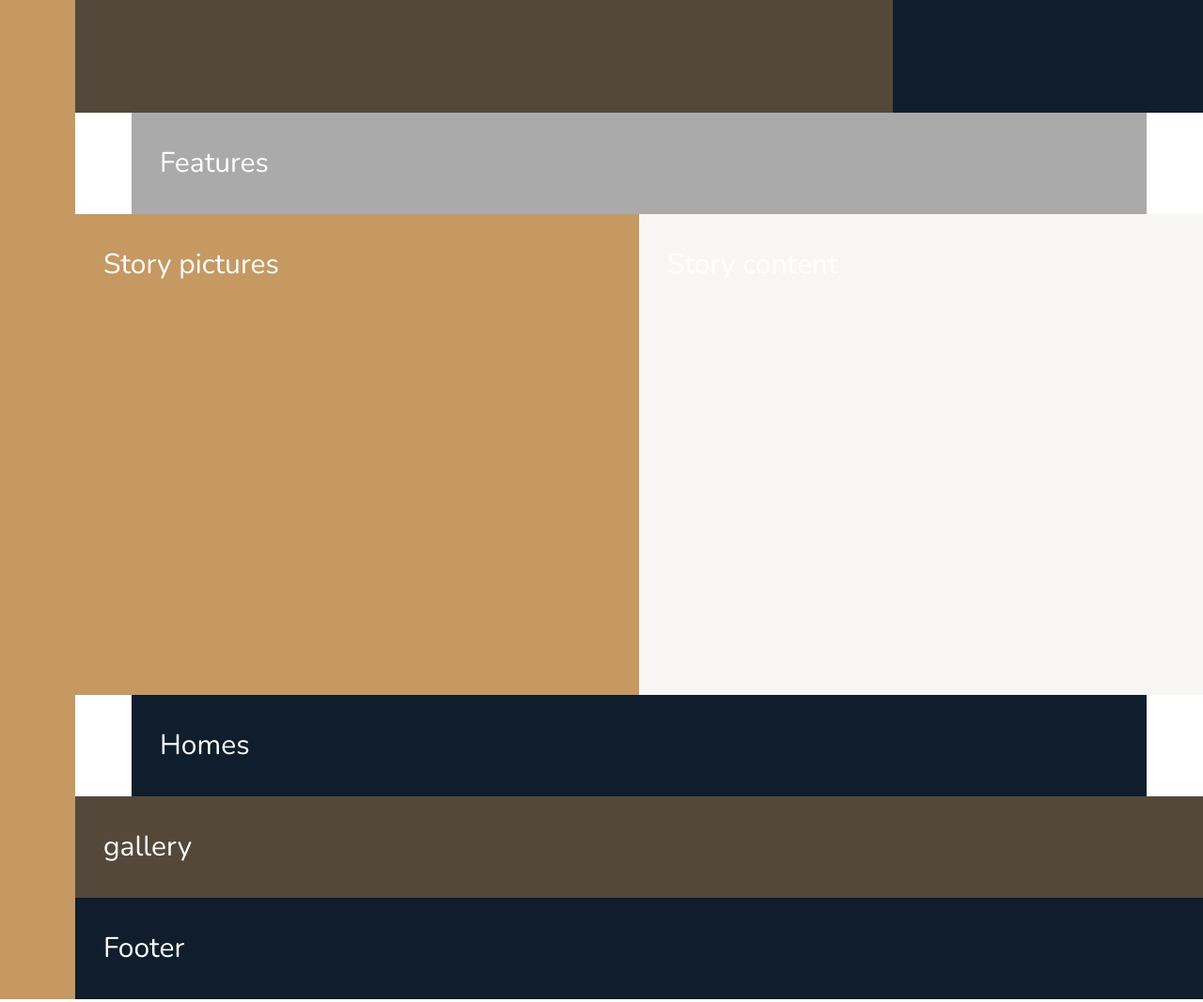
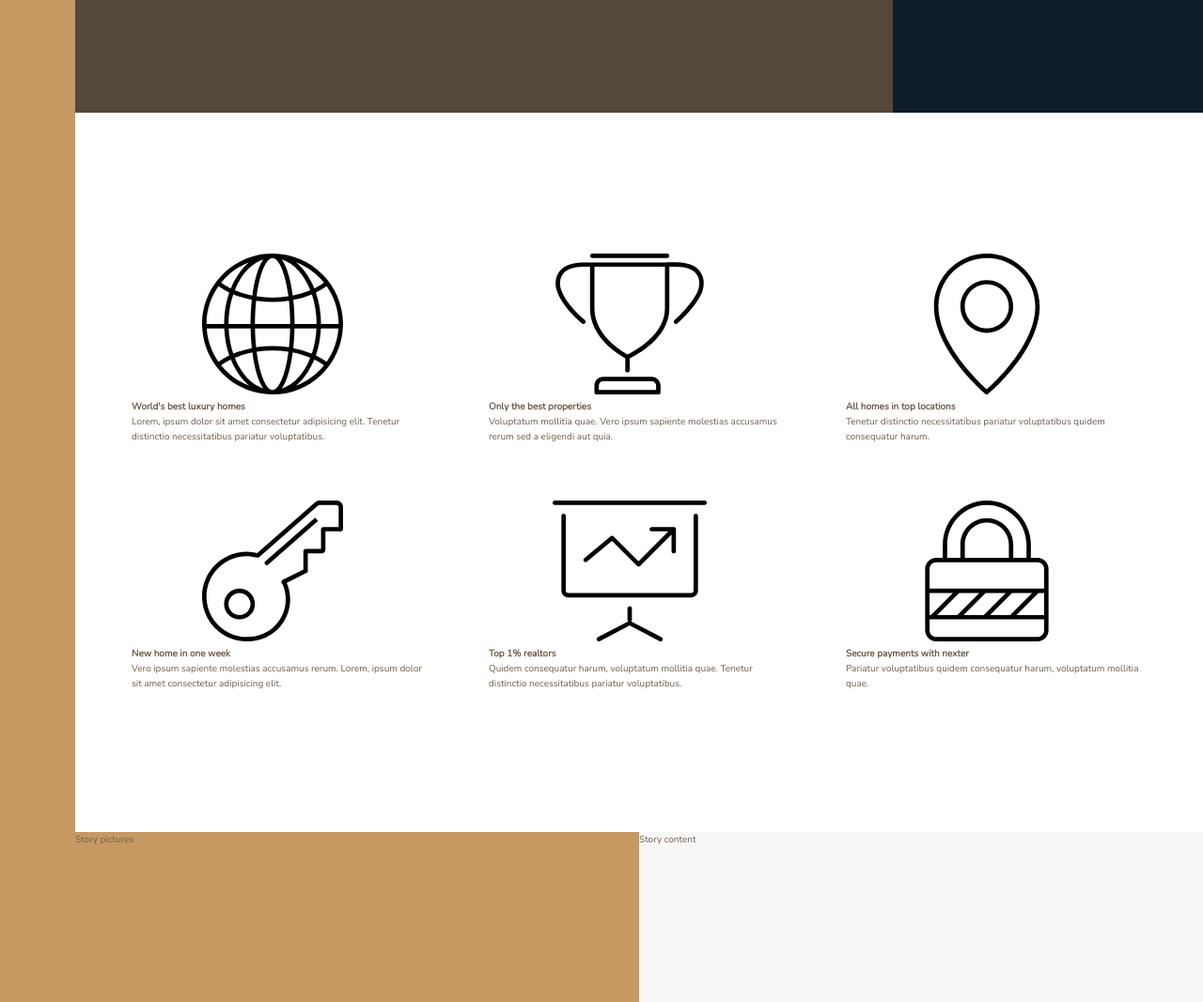
Before and after one commit to SwastikSonkusare/Nexter, a website: page index.html in a window 1280 px wide. Shown: the part 520-1587 px from the top of the page at 94% size. Drawn offline with nearby package versions, Linux system fonts and the light colour scheme.

Commit message:
in progress: features sections

```diff
--- a/index.html
+++ b/index.html
@@ -1,51 +1,102 @@
 <!DOCTYPE html>
 <html lang="en">
   <head>
-        <meta charset="UTF-8">
-        <meta name="viewport" content="width=device-width, initial-scale=1.0">
-        <meta http-equiv="X-UA-Compatible" content="ie=edge">
+    <meta charset="UTF-8" />
+    <meta name="viewport" content="width=device-width, initial-scale=1.0" />
+    <meta http-equiv="X-UA-Compatible" content="ie=edge" />
 
-        <link href="https://fonts.googleapis.com/css?family=Josefin+Sans:300,400,400i|Nunito:300,300i" rel="stylesheet">
-        <link rel="stylesheet" href="css/style.css">
-        <link rel="shortcut icon" type="image/png" href="img/favicon.png">
+    <link
+      href="https://fonts.googleapis.com/css?family=Josefin+Sans:300,400,400i|Nunito:300,300i"
+      rel="stylesheet"
+    />
+    <link rel="stylesheet" href="css/style.css" />
+    <link rel="shortcut icon" type="image/png" href="img/favicon.png" />
 
     <title>nexter &mdash; your home, your freedom</title>
   </head>
   <body class="container">
-        <div class="sidebar">
-            Side bar
+    <div class="sidebar">Side bar</div>
+
+    <header class="header">Header</header>
+
+    <div class="realtors">top 3 realtors</div>
+
+    <section class="features">
+      <div class="feature">
+        <svg class="feature__icon">
+          <use xlink:href="img/sprite.svg#icon-global"></use>
+        </svg>
+        <h4 class="heading-4">World's best luxury homes</h4>
+        <p class="feature__text">
+          Lorem, ipsum dolor sit amet consectetur adipisicing elit. Tenetur
+          distinctio necessitatibus pariatur voluptatibus.
+        </p>
       </div>
 
-        <header class="header">
-            Header
-        </header>
-
-        <div class="realtors">
-            top 3 realtors
+      <div class="feature">
+        <svg class="feature__icon">
+          <use xlink:href="img/sprite.svg#icon-trophy"></use>
+        </svg>
+        <h4 class="heading-4">Only the best properties</h4>
+        <p class="feature__text">
+          Voluptatum mollitia quae. Vero ipsum sapiente molestias accusamus
+          rerum sed a eligendi aut quia.
+        </p>
       </div>
 
-        <section class="features">
-            Features
+      <div class="feature">
+        <svg class="feature__icon">
+          <use xlink:href="img/sprite.svg#icon-map-pin"></use>
+        </svg>
+        <h4 class="heading-4">All homes in top locations</h4>
+        <p class="feature__text">
+          Tenetur distinctio necessitatibus pariatur voluptatibus quidem
+          consequatur harum.
+        </p>
+      </div>
+
+      <div class="feature">
+        <svg class="feature__icon">
+          <use xlink:href="img/sprite.svg#icon-key"></use>
+        </svg>
+        <h4 class="heading-4">New home in one week</h4>
+        <p class="feature__text">
+          Vero ipsum sapiente molestias accusamus rerum. Lorem, ipsum dolor sit
+          amet consectetur adipisicing elit.
+        </p>
+      </div>
+
+      <div class="feature">
+        <svg class="feature__icon">
+          <use xlink:href="img/sprite.svg#icon-presentation"></use>
+        </svg>
+        <h4 class="heading-4">Top 1% realtors</h4>
+        <p class="feature__text">
+          Quidem consequatur harum, voluptatum mollitia quae. Tenetur distinctio
+          necessitatibus pariatur voluptatibus.
+        </p>
+      </div>
+
+      <div class="feature">
+        <svg class="feature__icon">
+          <use xlink:href="img/sprite.svg#icon-lock"></use>
+        </svg>
+        <h4 class="heading-4">Secure payments with nexter</h4>
+        <p class="feature__text">
+          Pariatur voluptatibus quidem consequatur harum, voluptatum mollitia
+          quae.
+        </p>
+      </div>
     </section>
 
-        <div class="story__pictures">
-            Story pictures
-        </div>
+    <div class="story__pictures">Story pictures</div>
 
-        <div class="story__content">
-            Story content
-        </div>
+    <div class="story__content">Story content</div>
 
-        <section class="homes">
-            Homes
-        </section>
+    <section class="homes">Homes</section>
 
-        <section class="gallery">
-            gallery
-        </section>
+    <section class="gallery">gallery</section>
 
-        <footer class="footer">
-            Footer
-        </footer>
+    <footer class="footer">Footer</footer>
   </body>
 </html>
--- a/sass/_base.scss
+++ b/sass/_base.scss
@@ -41,9 +41,4 @@ body {
     grid-template-rows: 80vh min-content 40vw repeat(3, min-content);
     grid-template-columns: [sidebar-start] 8rem [sidebar-end full-start] minmax(6rem, 1fr) [center-start] repeat(8, [col-start] minmax(min-content, 14rem) [col-end]) [center-end] minmax(6rem, 1fr) [full-end];
 
-    & > * {
-        color: white;
-        padding: 30px;
-        font-size: 3rem;
-    }
 }
--- a/sass/_features.scss
+++ b/sass/_features.scss
@@ -1,5 +1,9 @@
 .features {
-    background-color: $color-grey-light-2;
+    grid-column: center-start / center-end;
+    margin: 15rem 0;
 
-    grid-column: center-start / center-end;
+    display: grid;
+
+    grid-template-columns: repeat(3, 1fr);
+    grid-gap: 6rem;
 }
```
Also changed, not shown: css/style.css. Lines whose indentation alone changed are shown as unchanged.
